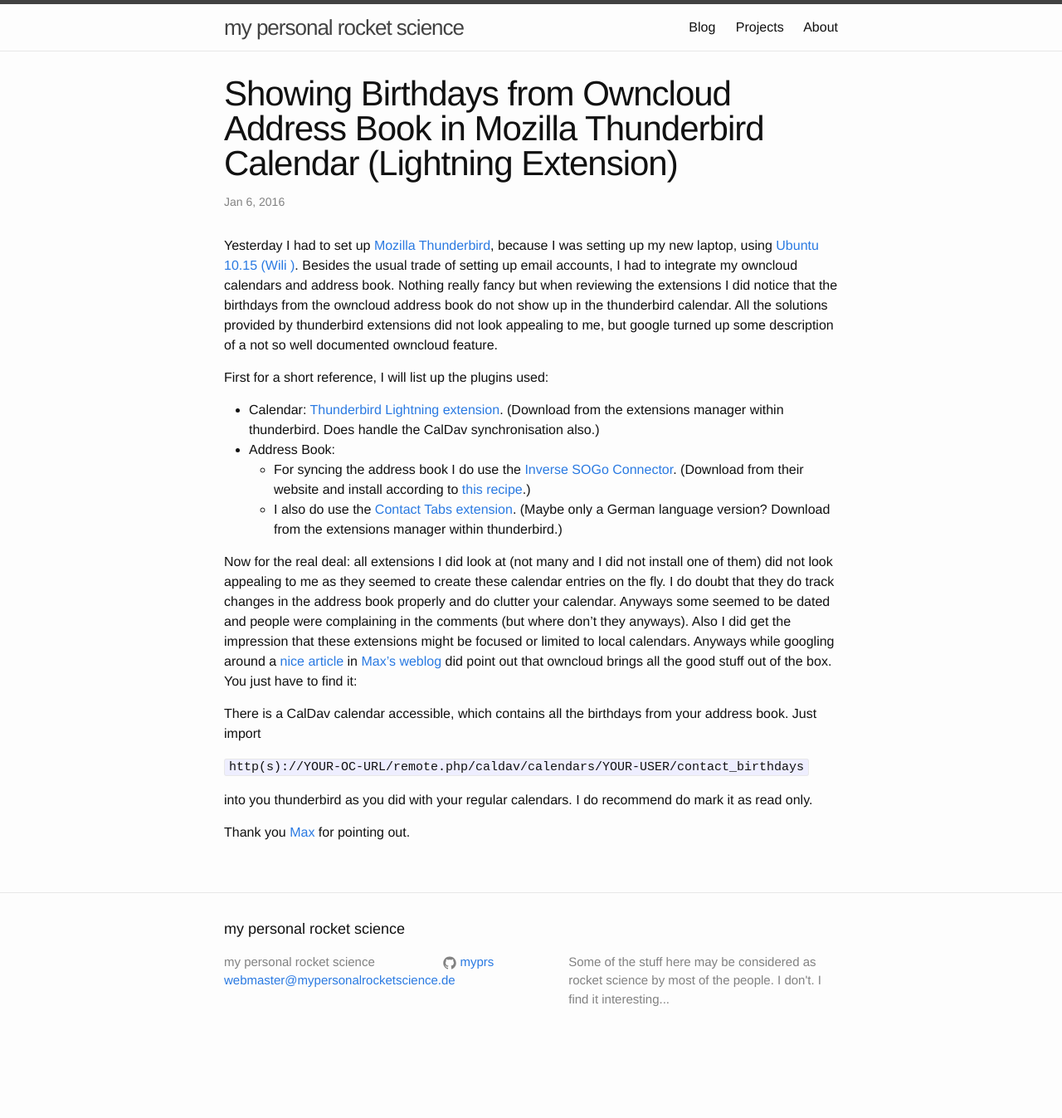
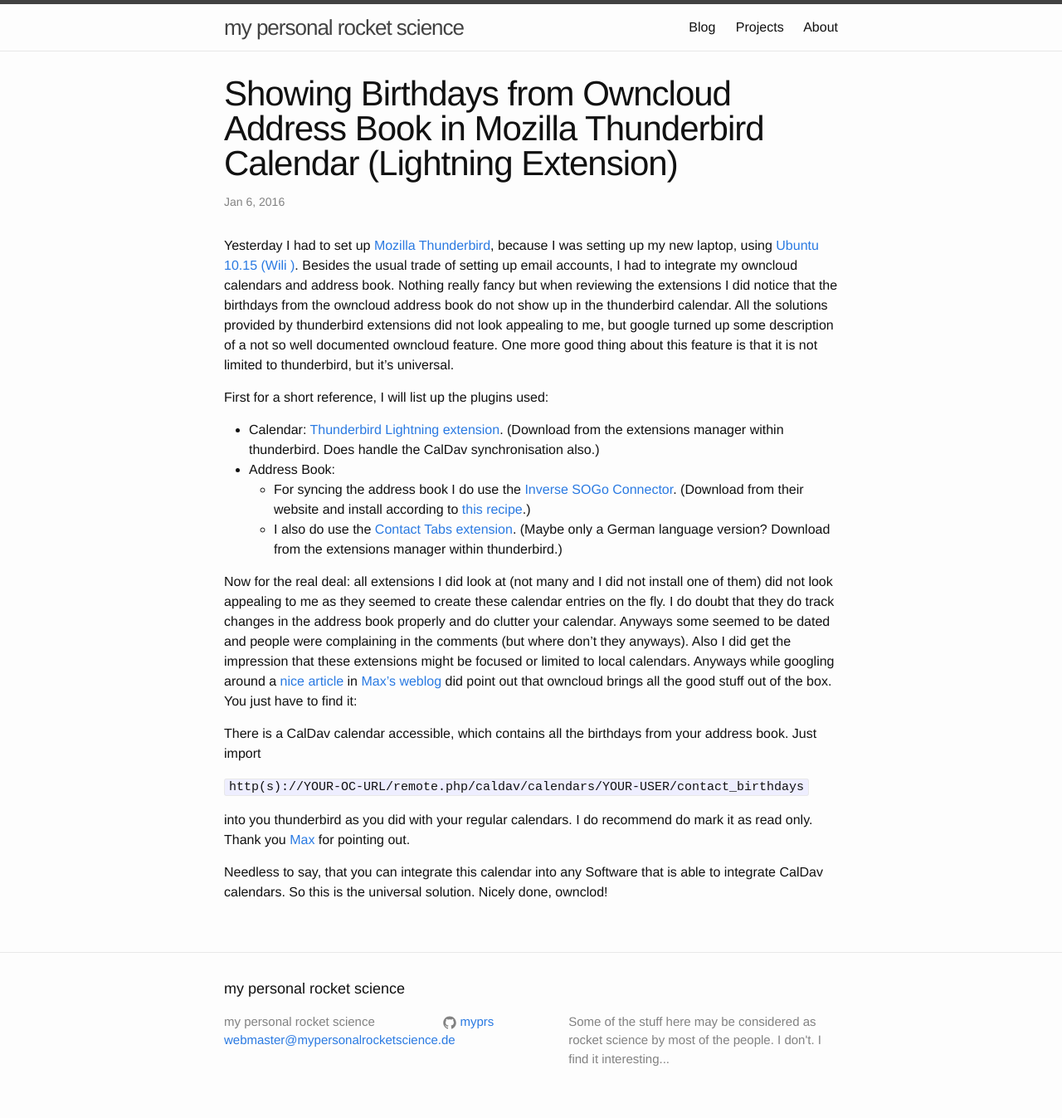
Before and after one commit to myprs/myprs.github.io, a Jekyll site: the page built from _posts/2016-01-06-showing-birthdays-from-owncloud-addressbook-in-thunderbird-calendar.markdown, in a window 1280 px wide. Shown: the whole page at 83% size. Built offline with Jekyll 4.4.1, drawn with Linux system fonts in a browser that asks for light colours; before the commit the page ends 1275 px from its top, so only the background shows below that.

Commit message:
Made clear that this is not limited to thunderbird.

````diff
--- a/_posts/2016-01-06-showing-birthdays-from-owncloud-addressbook-in-thunderbird-calendar.markdown
+++ b/_posts/2016-01-06-showing-birthdays-from-owncloud-addressbook-in-thunderbird-calendar.markdown
@@ -6,7 +6,7 @@ categories: Mozilla Thunderbird, Owncloud, Lightning, Thunderbird extensions
 excerpt_separator: <!--more-->
 ---
 
-Yesterday I had to set up [Mozilla Thunderbird][MozillaThunderbird], because I was setting up my new laptop, using [Ubuntu 10.15 (Wili )][UbuntuWili]. Besides the usual trade of setting up email accounts, I had to integrate my owncloud calendars and address book. Nothing really fancy but when reviewing the extensions I did notice that the birthdays from the owncloud address book do not show up in the thunderbird calendar. All the solutions provided by thunderbird extensions did not look appealing to me, but google turned up some description of a not so well documented owncloud feature. <!--more-->
+Yesterday I had to set up [Mozilla Thunderbird][MozillaThunderbird], because I was setting up my new laptop, using [Ubuntu 10.15 (Wili )][UbuntuWili]. Besides the usual trade of setting up email accounts, I had to integrate my owncloud calendars and address book. Nothing really fancy but when reviewing the extensions I did notice that the birthdays from the owncloud address book do not show up in the thunderbird calendar. All the solutions provided by thunderbird extensions did not look appealing to me, but google turned up some description of a not so well documented owncloud feature. One more good thing about this feature is that it is not limited to thunderbird, but it's universal.<!--more-->
 
 First for a short reference, I will list up the plugins used:
 
@@ -21,9 +21,9 @@ There is a CalDav calendar accessible, which contains all the birthdays from you
 
 ``` http(s)://YOUR-OC-URL/remote.php/caldav/calendars/YOUR-USER/contact_birthdays```
 
-into you thunderbird as you did with your regular calendars. I do recommend do mark it as read only.
+into you thunderbird as you did with your regular calendars. I do recommend do mark it as read only. Thank you [Max][BlogMehl] for pointing out.
 
-Thank you [Max][BlogMehl] for pointing out.
+Needless to say, that you can integrate this calendar into any Software that is able to integrate CalDav calendars. So this is the universal solution. Nicely done, ownclod!
 
 
 [MozillaThunderbird]: https://www.mozilla.org/de/thunderbird/
````
